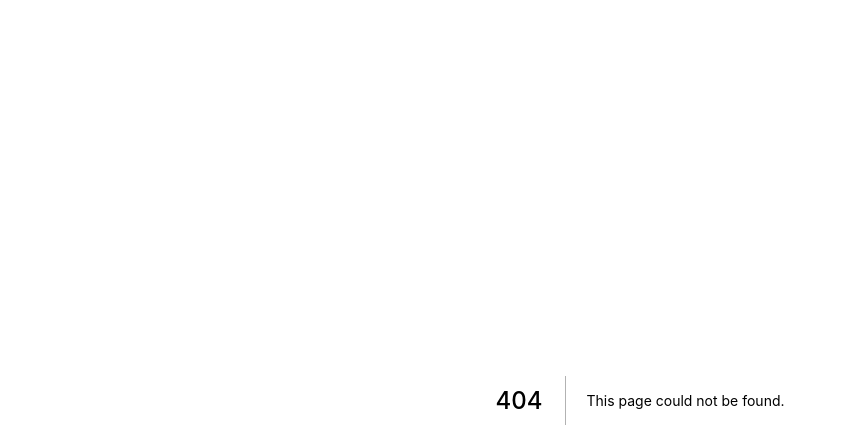
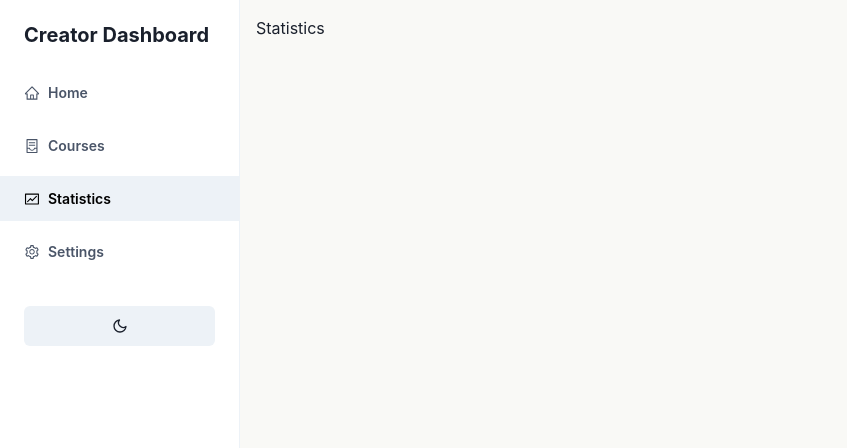
Before and after one commit to TeamRoadmap/Creator-Frontend, a Next.js app: page /dashboard/statistics in a window 1280 px wide. Before the commit this address had no page. Shown: the top 448 px of the page, without its empty margins (0-847 px from the left). Built offline with nearby package versions, Linux system fonts and the light colour scheme.

Commit message:
feat(dashboard): add other pages for sidebar nav

```diff
--- /dev/null
+++ b/pages/dashboard/statistics.jsx
@@ -0,0 +1,11 @@
+import Layout from "../../dashboard/components/layout";
+
+export default function statistics() {
+  return (
+    <Layout>
+      <h1>Statistics</h1>
+    </Layout>
+  );
+}
+
+export { getServerSideProps } from "../../shared/lib/chakra";
```
Also changed, not shown: pages/dashboard/course.jsx (added, +11 -0 lines), pages/dashboard/settings.jsx (added, +11 -0 lines).
